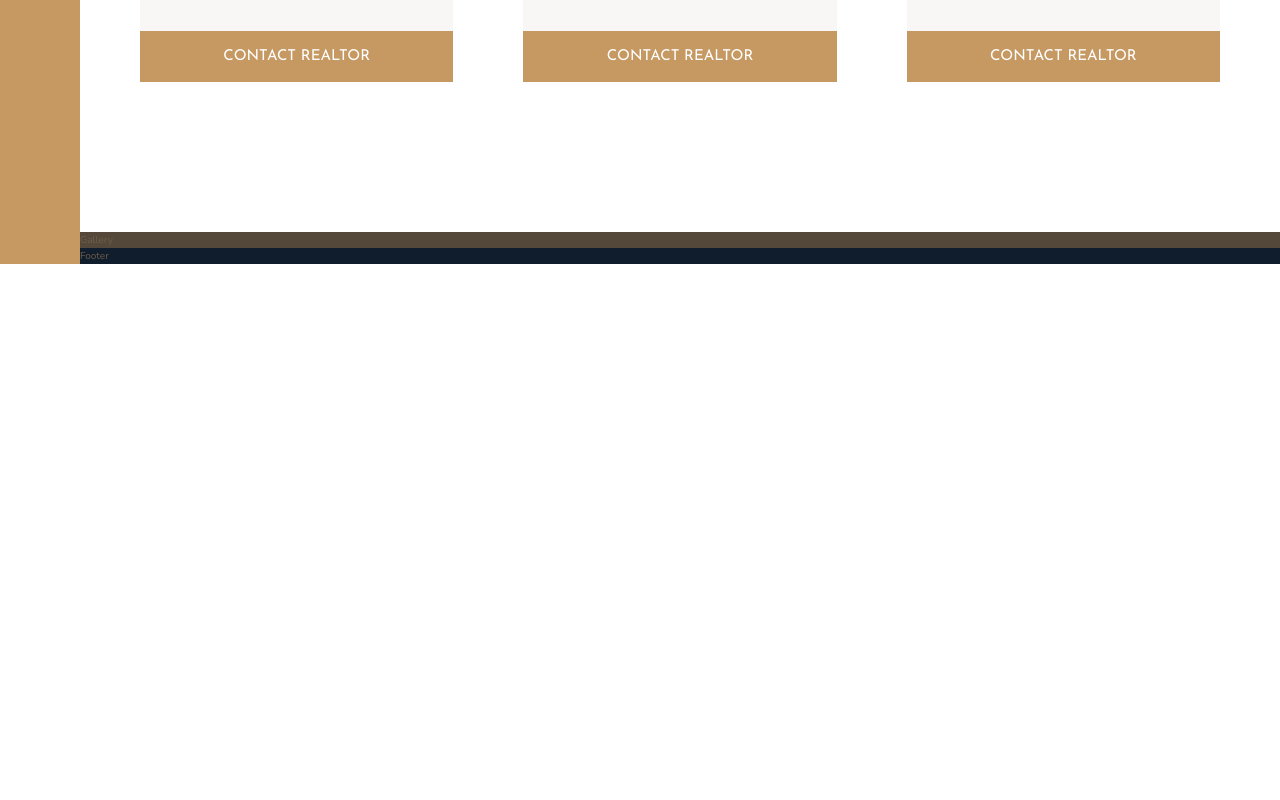
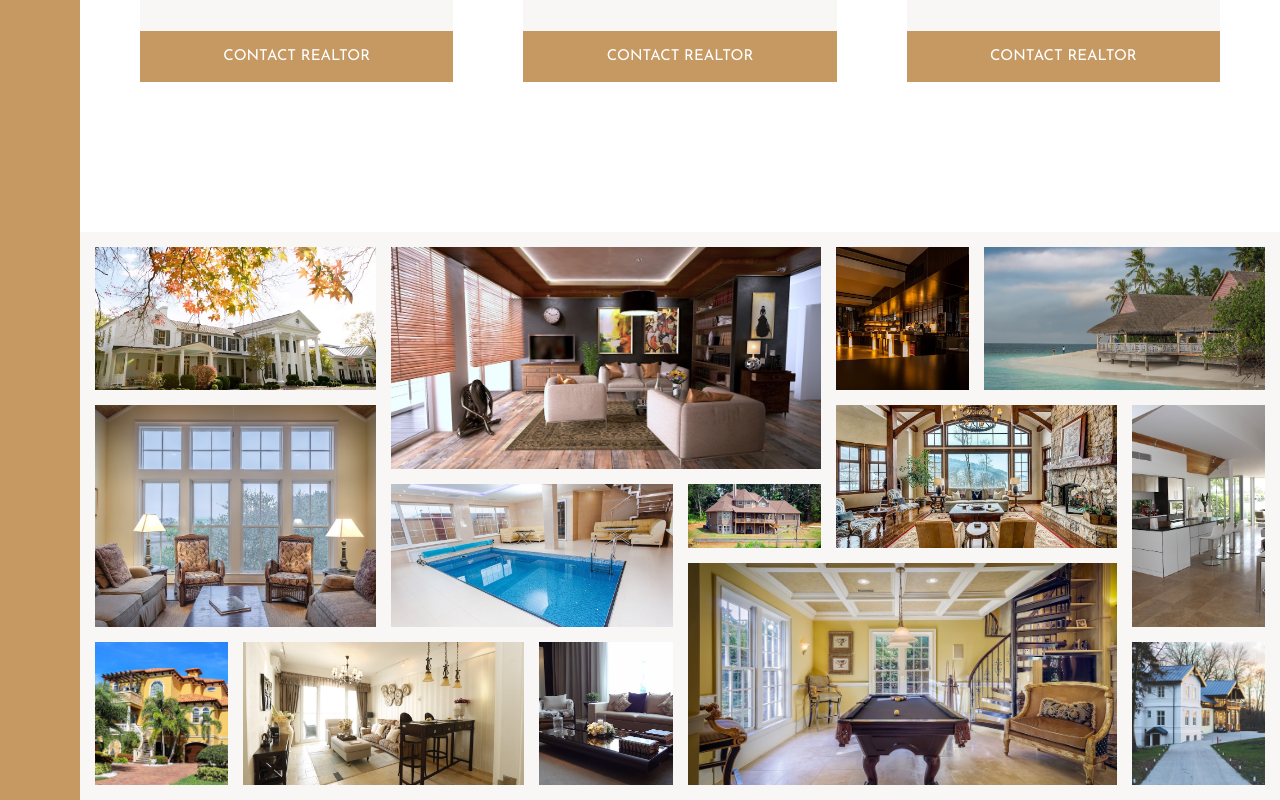
Before and after one commit to AntonAndrusenko/Nexter, a website: page index.html in a window 1280 px wide. Shown: the part 2840-3640 px from the top of the page. Before the commit the page ends 3104 px from the top, so only its background shows below. Drawn offline with nearby package versions, Linux system fonts and the light colour scheme.

Commit message:
Gallery is added to the page

```diff
--- a/index.html
+++ b/index.html
@@ -329,8 +329,55 @@
       </div>
     </section>
 
-    <section class="gallery">Gallery</section>
+    <section class="gallery">
+      <figure class="gallery__item gallery__item--1">
+        <img src="img/gal-1.jpeg" alt="Gallery image 1" class="gallery__img">
+      </figure>
+      <figure class="gallery__item gallery__item--2">
+        <img src="img/gal-2.jpeg" alt="Gallery image 2" class="gallery__img">
+      </figure>
+      <figure class="gallery__item gallery__item--3">
+        <img src="img/gal-3.jpeg" alt="Gallery image 3" class="gallery__img">
+      </figure>
+      <figure class="gallery__item gallery__item--4">
+        <img src="img/gal-4.jpeg" alt="Gallery image 4" class="gallery__img">
+      </figure>
+      <figure class="gallery__item gallery__item--5">
+        <img src="img/gal-5.jpeg" alt="Gallery image 5" class="gallery__img">
+      </figure>
+      <figure class="gallery__item gallery__item--6">
+        <img src="img/gal-6.jpeg" alt="Gallery image 6" class="gallery__img">
+      </figure>
+      <figure class="gallery__item gallery__item--7">
+        <img src="img/gal-7.jpeg" alt="Gallery image 7" class="gallery__img">
+      </figure>
+      <figure class="gallery__item gallery__item--8">
+        <img src="img/gal-8.jpeg" alt="Gallery image 8" class="gallery__img">
+      </figure>
+      <figure class="gallery__item gallery__item--9">
+        <img src="img/gal-9.jpeg" alt="Gallery image 9" class="gallery__img">
+      </figure>
+      <figure class="gallery__item gallery__item--10">
+        <img src="img/gal-10.jpeg" alt="Gallery image 10" class="gallery__img">
+      </figure>
+      <figure class="gallery__item gallery__item--11">
+        <img src="img/gal-11.jpeg" alt="Gallery image 11" class="gallery__img">
+      </figure>
+      <figure class="gallery__item gallery__item--12">
+        <img src="img/gal-12.jpeg" alt="Gallery image 12" class="gallery__img">
+      </figure>
+      <figure class="gallery__item gallery__item--13">
+        <img src="img/gal-13.jpeg" alt="Gallery image 13" class="gallery__img">
+      </figure>
+      <figure class="gallery__item gallery__item--14">
+        <img src="img/gal-14.jpeg" alt="Gallery image 4" class="gallery__img">
+      </figure>
+    </section>
 
-    <footer class="footer">Footer</footer>
+    <footer class="footer">
+
+
+
+    </footer>
   </body>
 </html>
--- a/sass/_gallery.scss
+++ b/sass/_gallery.scss
@@ -1,4 +1,76 @@
 .gallery {
-  background-color: $color-grey-dark-1;
+  background-color: $color-grey-light-1;
   grid-column: full-start / full-end;
+  padding: 1.5rem;
+  display: grid;
+  grid-template-columns: repeat(8, 1fr);
+  grid-template-rows: repeat(7, 5vw);
+
+  grid-gap: 1.5rem;
+
+  &__item {
+    &--1 {
+      grid-row: 1 / span 2;
+      grid-column: 1 / span 2;
+    }
+    &--2 {
+      grid-row: 1 / span 3;
+      grid-column: 3 / span 3;
+    }
+    &--3 {
+      grid-row: 1 / span 2;
+      grid-column: 6 / 7;
+    }
+    &--4 {
+      grid-row: 1 / span 2;
+      grid-column: 7 / span 2;
+    }
+    &--5 {
+      grid-row: 3 / span 3;
+      grid-column: 1 / span 2;
+    }
+    &--6 {
+      grid-row: 4 / span 2;
+      grid-column: 3 / span 2;
+    }
+    &--7 {
+      grid-row: 4 / span 1;
+      grid-column: 5 / span 1;
+    }
+    &--8 {
+      grid-row: 3 / span 2;
+      grid-column: 6 / span 2;
+    }
+    &--9 {
+      grid-row: 3 / span 3;
+      grid-column: 8 / span 1;
+    }
+    &--10 {
+      grid-row: 6 / span 2;
+      grid-column: 1 / span 1;
+    }
+    &--11 {
+      grid-row: 6 / span 2;
+      grid-column: 2 / span 2;
+    }
+    &--12 {
+      grid-row: 6 / span 2;
+      grid-column: 4 / span 1;
+    }
+    &--13 {
+      grid-row: 5 / span 3;
+      grid-column: 5 / span 3;
+    }
+    &--14 {
+      grid-row: 6 / span 2;
+      grid-column: 8 / span 1;
+    }
+  }
+
+  &__img {
+    width: 100%;
+    height: 100%;
+    object-fit: cover;
+    display: block;
+  }
 }
```
Also changed, not shown: css/style.css.
